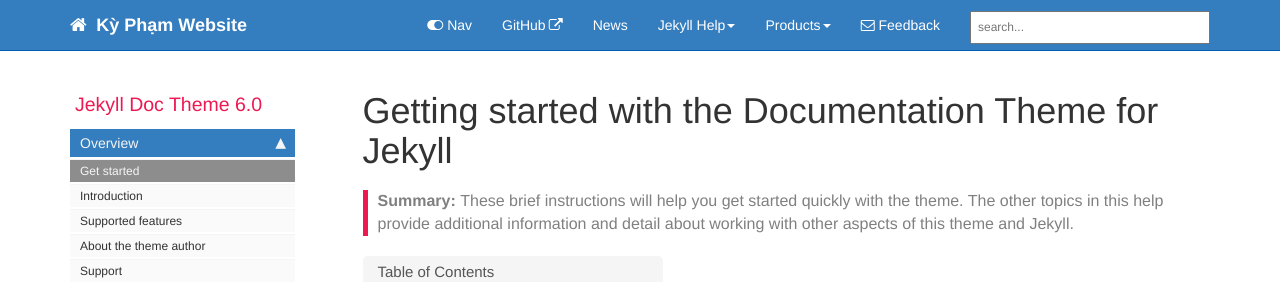
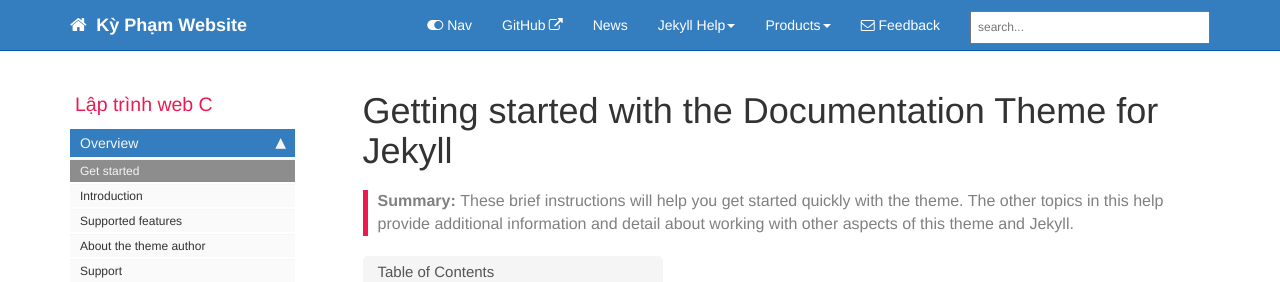
Before and after one commit to kyptit94/kyptit94.github.io, a Jekyll site: the page built from index.md, in a window 1280 px wide. Shown: the top 282 px of the page. Built offline with Jekyll 4.4.1, drawn with Linux system fonts in a browser that asks for light colours; nearby versions of some CDN libraries; comment, search, counter and statistics services are not loaded.

Commit message:
Update mydoc_sidebar.yml

```diff
--- a/_data/sidebars/mydoc_sidebar.yml
+++ b/_data/sidebars/mydoc_sidebar.yml
@@ -2,8 +2,8 @@
 
 entries:
 - title: sidebar
-  product: Jekyll Doc Theme
-  version: 6.0
+  product: Lập trình web
+  version: C
   folders:
 
   - title:
```
